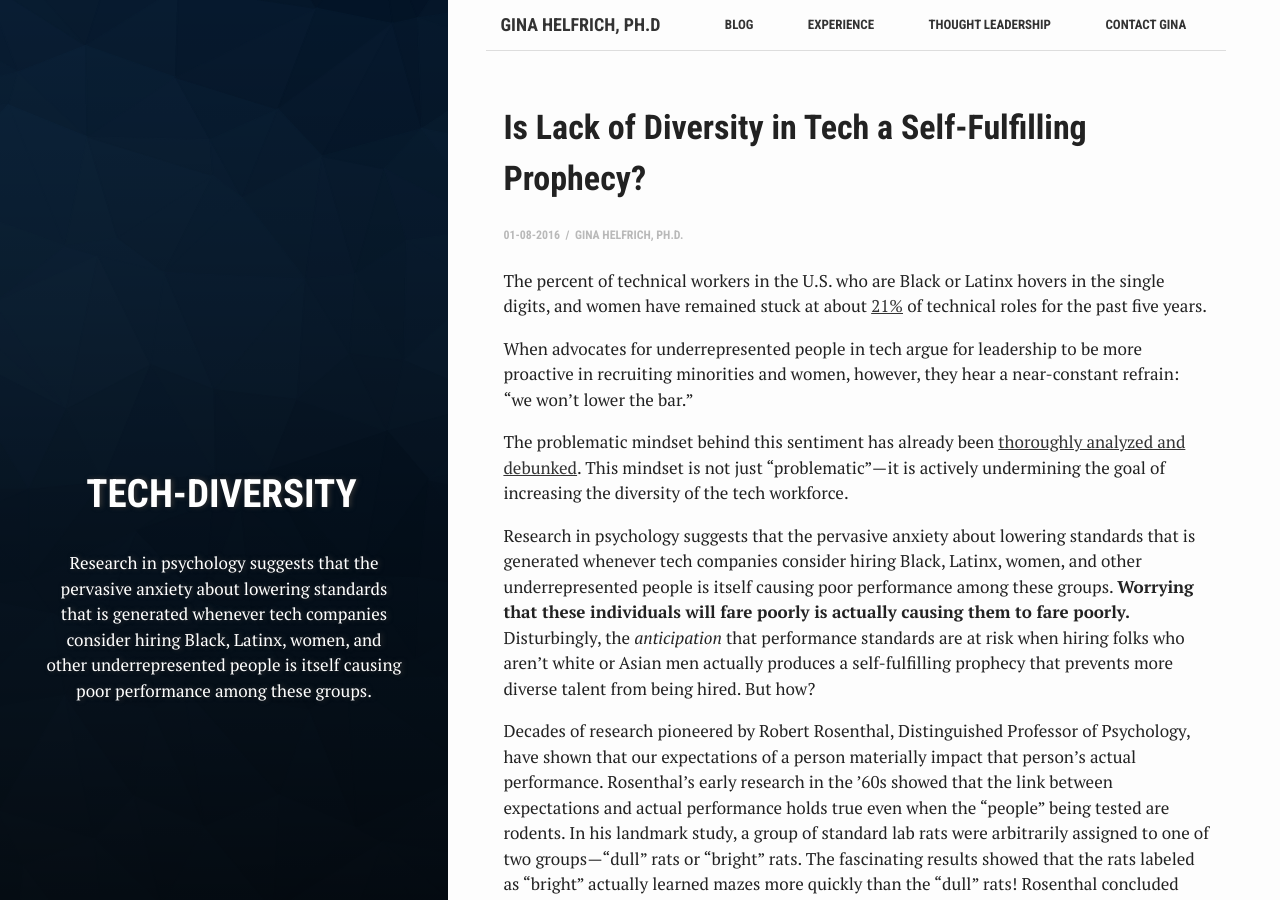
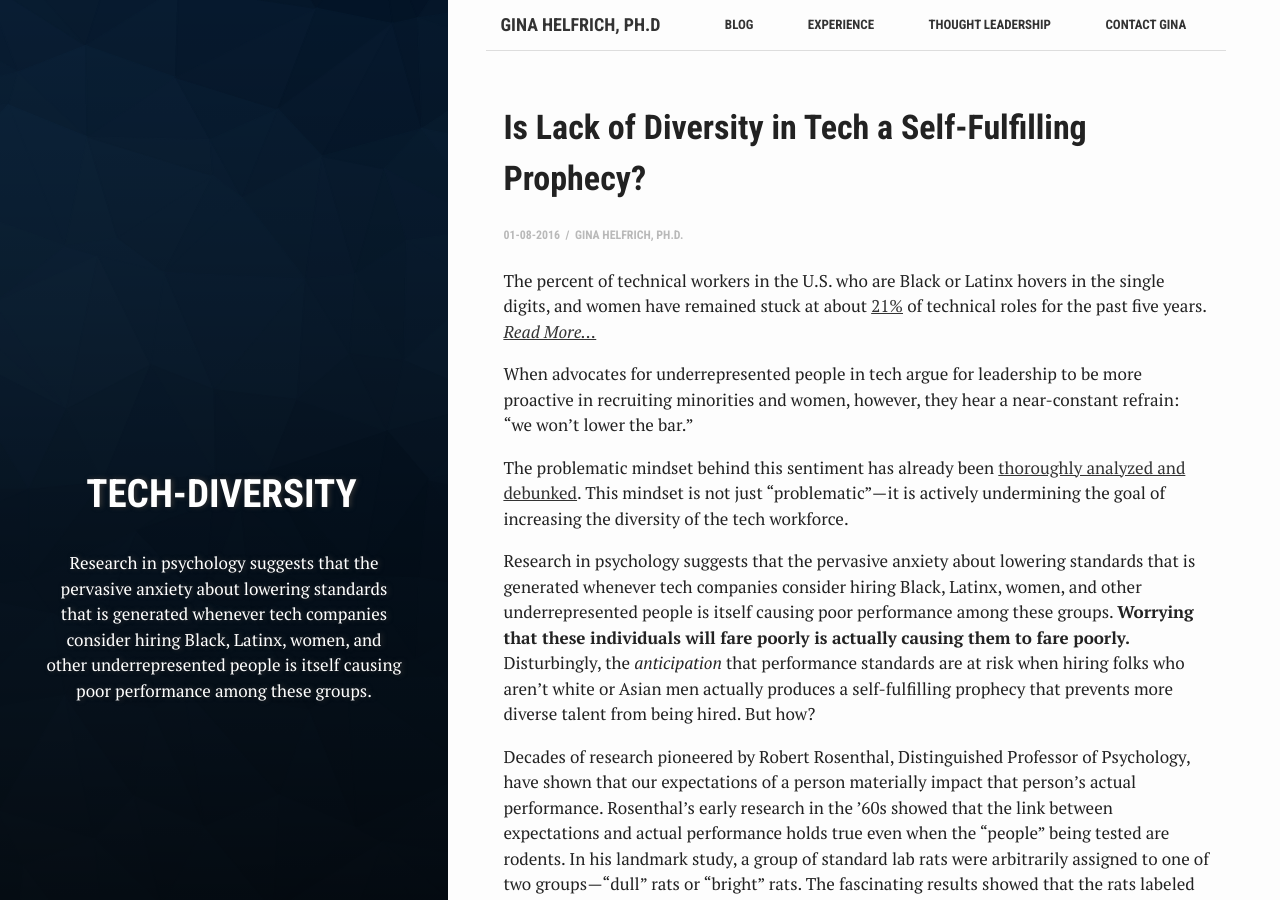
Before and after one commit to Dr-G/Dr-G.github.io, a Jekyll site: the page built from _posts/2016-08-11-is-lack-of-diversity-self-fulfilling-prophecy.md, in a window 1280 px wide and 900 px high. Built offline with Jekyll 4.4.1, drawn with Linux system fonts in a browser that asks for light colours.

Commit message:
Update 2016-08-11-is-lack-of-diversity-self-fulfilling-prophecy.md
add "read more"

```diff
--- a/_posts/2016-08-11-is-lack-of-diversity-self-fulfilling-prophecy.md
+++ b/_posts/2016-08-11-is-lack-of-diversity-self-fulfilling-prophecy.md
@@ -9,7 +9,7 @@ tags: ['tech-diversity']
 author: Gina Helfrich, Ph.D.
 published: true
 ---
-The percent of technical workers in the U.S. who are Black or Latinx hovers in the single digits, and women have remained stuck at about [21%](http://anitaborg.org/news/measure-what-matters/) of technical roles for the past five years.
+The percent of technical workers in the U.S. who are Black or Latinx hovers in the single digits, and women have remained stuck at about [21%](http://anitaborg.org/news/measure-what-matters/) of technical roles for the past five years. _[Read More...](http://ginahelfrich.com/posts/is-lack-of-diversity-self-fulfilling-prophecy/)_
 
 When advocates for underrepresented people in tech argue for leadership to be more proactive in recruiting minorities and women, however, they hear a near-constant refrain: “we won’t lower the bar.”
 
```
